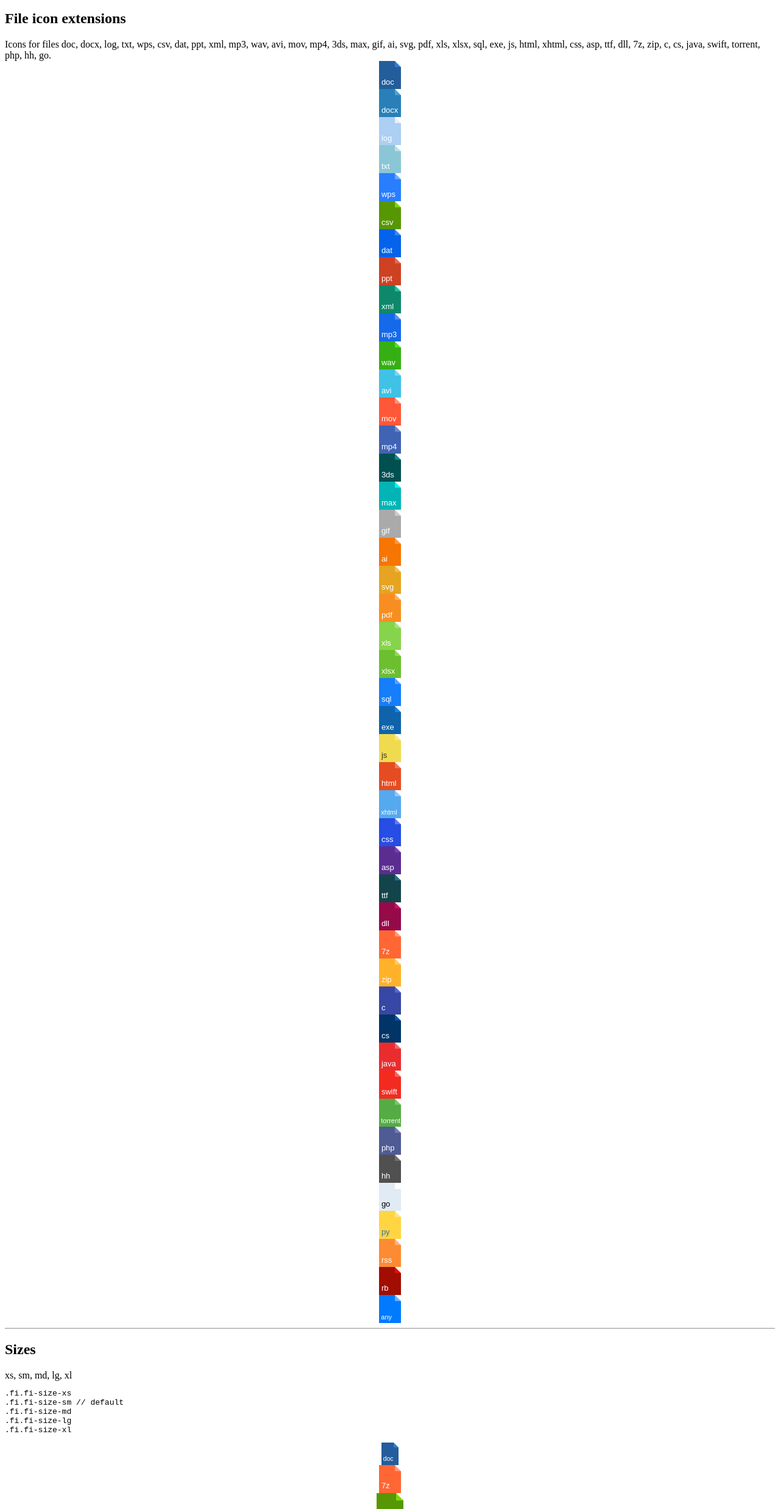
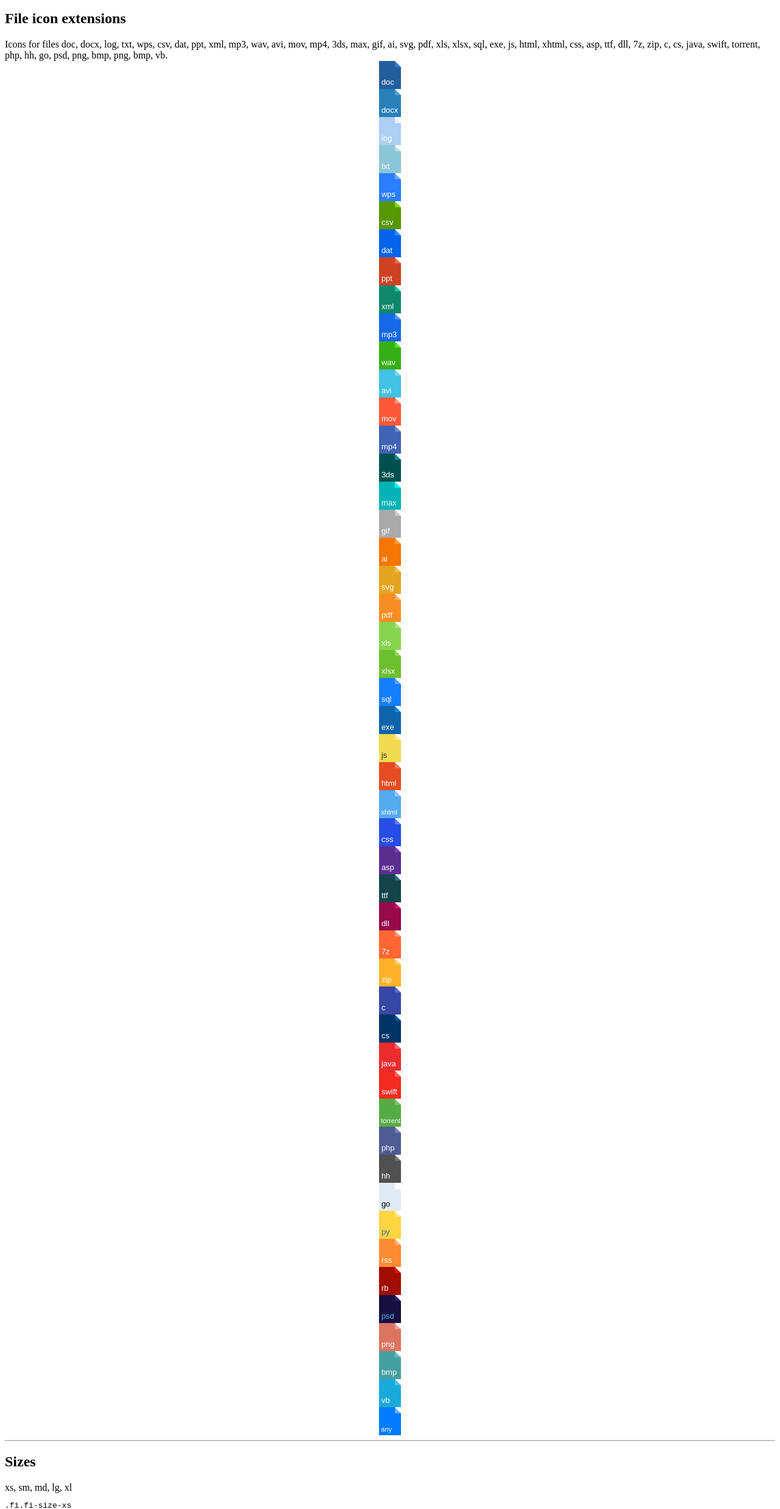
Before and after one commit to colorswall/CSS-file-icons, a website: page src/index.html in a window 1280 px wide. Shown: the part 325-2800 px from the top of the page at 61% size. Drawn offline with Linux system fonts and the light colour scheme; files that its build step writes are made by us from their sources; files whose address does not match are found by name.

Commit message:
add colors for .psd, .png, .bmp, .png, .bmp, .vb

```diff
--- a/src/index.html
+++ b/src/index.html
@@ -45,7 +45,7 @@
             File icon extensions
         </h2>
                 <div class="mb-3">
-                    Icons for files doc, docx, log, txt, wps, csv, dat, ppt, xml, mp3, wav, avi, mov, mp4, 3ds, max, gif, ai, svg, pdf, xls, xlsx, sql, exe, js, html, xhtml, css, asp, ttf, dll, 7z, zip, c, cs, java, swift, torrent, php, hh, go.
+                    Icons for files doc, docx, log, txt, wps, csv, dat, ppt, xml, mp3, wav, avi, mov, mp4, 3ds, max, gif, ai, svg, pdf, xls, xlsx, sql, exe, js, html, xhtml, css, asp, ttf, dll, 7z, zip, c, cs, java, swift, torrent, php, hh, go, psd, png, bmp, png, bmp, vb.
                 </div>
                 <div class="fi-list">
                     <div class="fi fi-doc">
@@ -180,6 +180,19 @@
                     <div class="fi fi-rb">
                         <div class="fi-content">rb</div>
                     </div>
+                    <div class="fi fi-psd">
+                        <div class="fi-content">psd</div>
+                    </div>
+                    <div class="fi fi-png">
+                        <div class="fi-content">png</div>
+                    </div>
+                    <div class="fi fi-bmp">
+                        <div class="fi-content">bmp</div>
+                    </div>
+                    <div class="fi fi-vb">
+                        <div class="fi-content">vb</div>
+                    </div>
+
                     <div class="fi fi-content-xs">
                         <div class="fi-content">any</div>
                     </div>
--- a/src/scss/_extensions.scss
+++ b/src/scss/_extensions.scss
@@ -34,6 +34,7 @@
 @include fi-color('c', #3747a5);
 @include fi-color('cs', #013467);
 @include fi-color('java', #ea2c2e);
+@include fi-color('jsp', #e5000c, #161419);
 @include fi-color('swift', #f32a20);
 @include fi-color('torrent', #55ac44);
 @include fi-color('php', #4f5b93);
@@ -42,3 +43,7 @@
 @include fi-color('py', #ffd542, #3472a3);
 @include fi-color('rss', #fd8b33);
 @include fi-color('rb', #a20d01);
+@include fi-color('psd', #181040, #3db6f2);
+@include fi-color('png ', #dc7460);
+@include fi-color('bmp ', #459fa0);
+@include fi-color('vb', #19aad9);
```
Also changed, not shown: build/css-file-icons.css.
